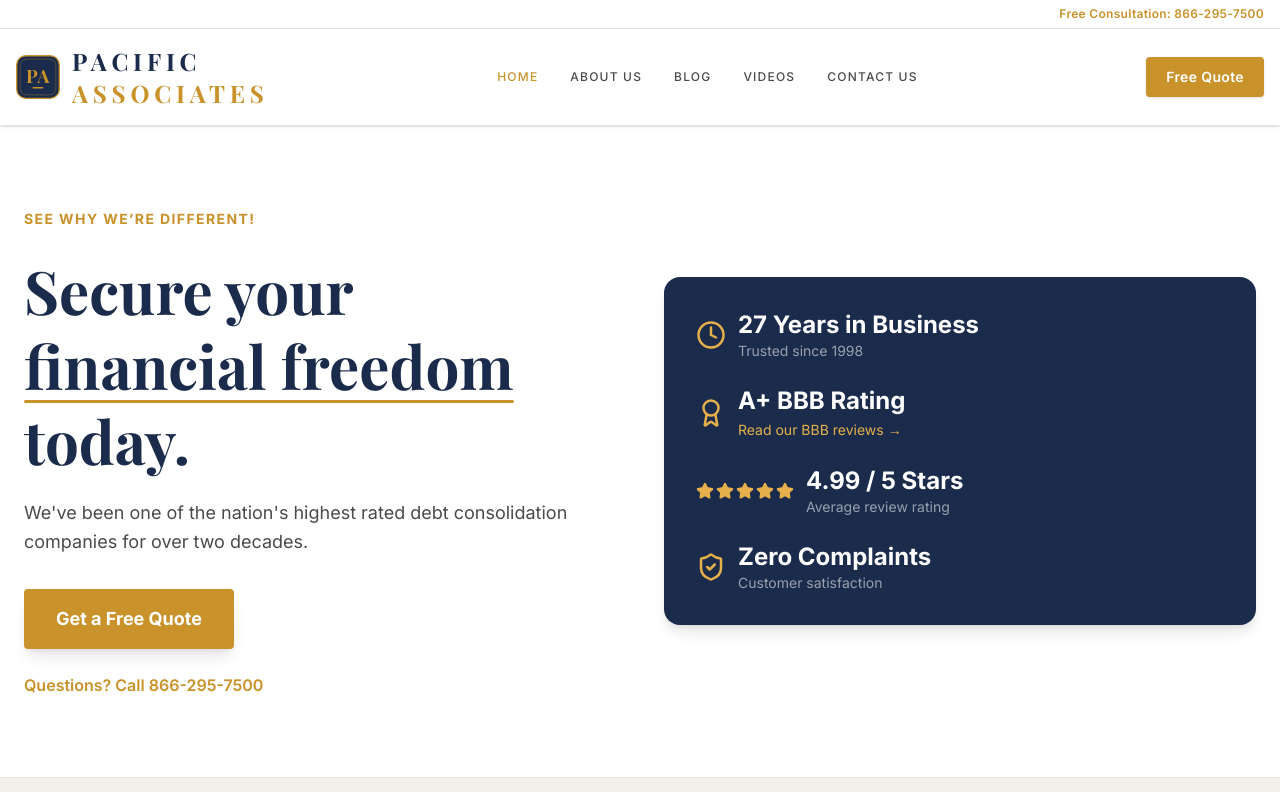
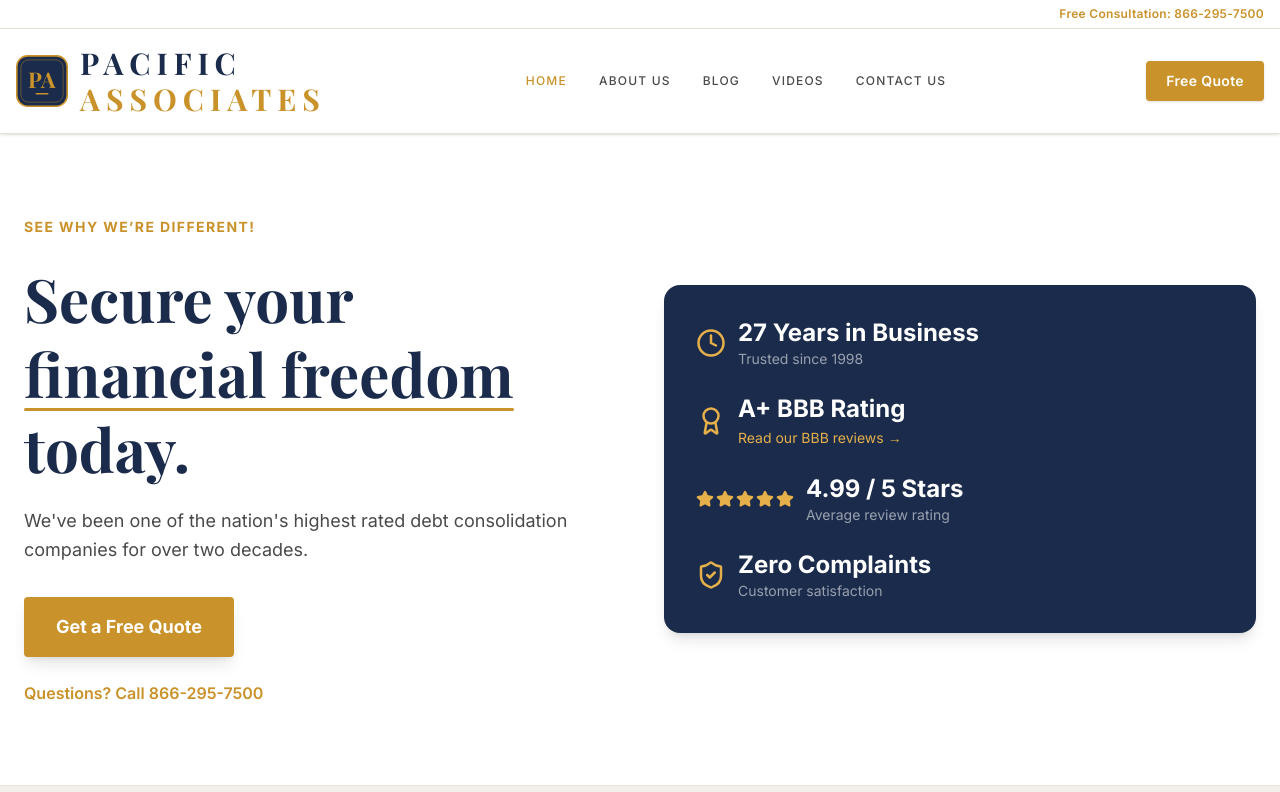
Before and after one commit to ethanqureshi/pacific-associates, a Next.js app: page / in a window 1280 px wide. Shown: the top 792 px of the page. Built offline with nearby package versions, Linux system fonts and the light colour scheme.

Commit message:
Enlarge logo and match favicon to the brand emblem
- Logo: bigger emblem (52px) and wordmark (up to text-3xl)
- Regenerate favicon.ico (48px) and apple-touch-icon.png (180px) as the
  gold-framed "PA" badge so the tab/app icon matches the site logo

Co-Authored-By: WOZCODE <contact@withwoz.com>

```diff
--- a/src/components/Logo.tsx
+++ b/src/components/Logo.tsx
@@ -15,8 +15,8 @@ export default function Logo({
   return (
     <span className={`flex items-center gap-3 select-none ${className}`}>
       <svg
-        width="44"
-        height="44"
+        width="52"
+        height="52"
         viewBox="0 0 48 48"
         fill="none"
         xmlns="http://www.w3.org/2000/svg"
@@ -62,13 +62,13 @@ export default function Logo({
       </svg>
       <span className="flex flex-col leading-none">
         <span
-          className="font-bold tracking-[0.2em] text-2xl"
+          className="font-bold tracking-[0.2em] text-2xl sm:text-3xl"
           style={{ fontFamily: "var(--font-cormorant)", color: pacific }}
         >
           PACIFIC
         </span>
         <span
-          className="font-bold tracking-[0.2em] text-2xl"
+          className="font-bold tracking-[0.2em] text-2xl sm:text-3xl"
           style={{ fontFamily: "var(--font-cormorant)", color: gold }}
         >
           ASSOCIATES
```
Also changed, not shown: public/apple-touch-icon.png, 1 other file (tests, documents, lock files or other folders).
